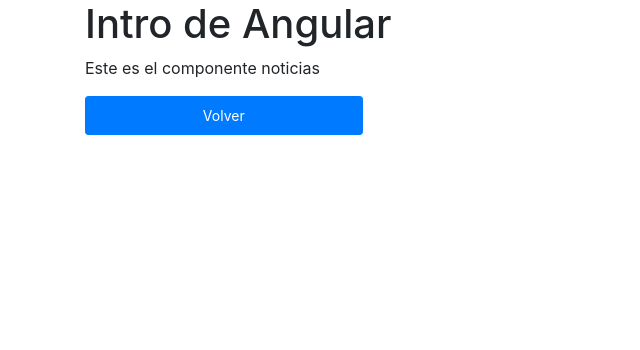
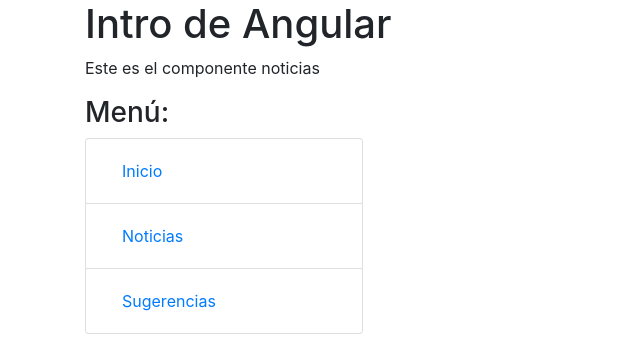
Before and after one commit to Spekks/02---introApp, an Angular app: page /noticias in a window 1280 px wide. Shown: the top 350 px of the page, without its empty margins (0-640 px from the left). Built offline with nearby package versions, Linux system fonts and the light colour scheme.

Commit message:
Viernes 2/10. Minitarea revised

```diff
--- a/src/app/app-routing.module.ts
+++ b/src/app/app-routing.module.ts
@@ -24,11 +24,6 @@
   },
 
   {
-    path: 'menu',
-    component: MenuComponent,
-  },
-
-  {
     path: '**',
     redirectTo: 'inicio',
   }
--- a/src/app/app.component.html
+++ b/src/app/app.component.html
@@ -1,3 +1,4 @@
 <h1>Intro de Angular</h1>
 
 <router-outlet></router-outlet>
+<app-menu></app-menu>
--- a/src/app/pages/inicio/inicio.component.html
+++ b/src/app/pages/inicio/inicio.component.html
@@ -1,3 +1 @@
 <p>Este es el componente inicio</p>
-
-<a class="nav-link btn btn-primary btn-sm w-25" href="menu">Menú de opciones</a>
--- a/src/app/pages/noticias/noticias.component.html
+++ b/src/app/pages/noticias/noticias.component.html
@@ -1,3 +1 @@
 <p>Este es el componente noticias</p>
-
-<a class="nav-link btn btn-primary btn-sm w-25" href="inicio">Volver</a>
--- a/src/app/pages/sugerencias/sugerencias.component.html
+++ b/src/app/pages/sugerencias/sugerencias.component.html
@@ -1,3 +1 @@
 <p>Este es el componente sugerencias</p>
-
-<a class="nav-link btn btn-primary btn-sm w-25" href="inicio">Volver</a>
```
